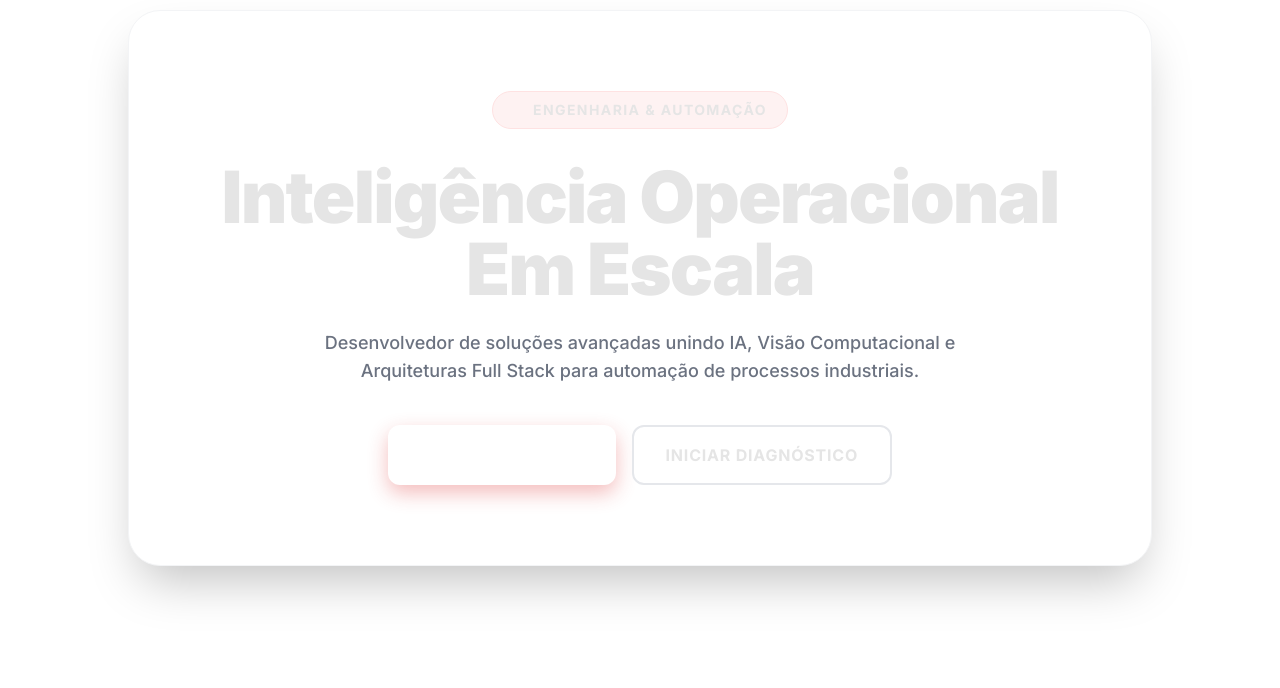
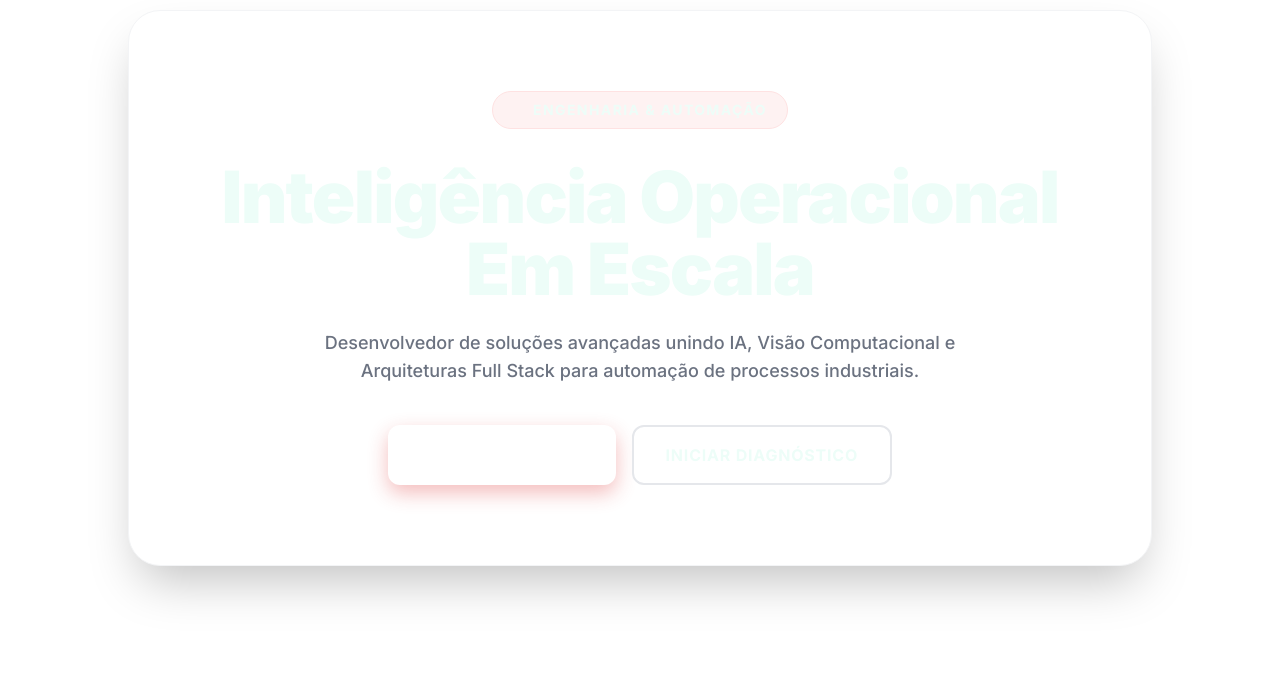
Before and after one commit to carlosdaniel003/Portf-lio, a Next.js app: page / in a window 1280 px wide. Shown: the part 112-800 px from the top of the page. Built offline with nearby package versions, Linux system fonts and the light colour scheme.

Commit message:
Create global visual system for landing page

```diff
--- a/src/app/globals.css
+++ b/src/app/globals.css
@@ -2,15 +2,87 @@
 @tailwind components;
 @tailwind utilities;
 
-@layer base {
-  body {
-    @apply bg-mach-dark text-mach-text antialiased;
-  }
+:root {
+  color-scheme: dark;
+  --bg: #061014;
+  --bg-soft: #0b1b22;
+  --panel: rgba(10, 25, 32, 0.74);
+  --panel-strong: rgba(13, 34, 42, 0.92);
+  --text: #edfdf8;
+  --muted: #8fb0aa;
+  --line: rgba(125, 255, 201, 0.16);
+  --accent: #27f29a;
+  --accent-2: #46d9ff;
+  --shadow: rgba(0, 0, 0, 0.35);
+}
+
+html.light {
+  color-scheme: light;
+  --bg: #f5fbfa;
+  --bg-soft: #e9f5f2;
+  --panel: rgba(255, 255, 255, 0.82);
+  --panel-strong: rgba(255, 255, 255, 0.96);
+  --text: #10201f;
+  --muted: #526965;
+  --line: rgba(14, 130, 94, 0.18);
+  --accent: #0b9d68;
+  --accent-2: #087f9d;
+  --shadow: rgba(16, 50, 48, 0.12);
+}
+
+* {
+  box-sizing: border-box;
+}
+
+html {
+  background: var(--bg);
+}
+
+body {
+  min-height: 100vh;
+  margin: 0;
+  background:
+    radial-gradient(circle at top left, color-mix(in srgb, var(--accent) 18%, transparent), transparent 30rem),
+    radial-gradient(circle at top right, color-mix(in srgb, var(--accent-2) 16%, transparent), transparent 28rem),
+    var(--bg);
+  color: var(--text);
+  overflow-x: hidden;
+}
+
+a {
+  color: inherit;
+  text-decoration: none;
+}
+
+::selection {
+  background: color-mix(in srgb, var(--accent) 45%, transparent);
+  color: var(--text);
 }
 
 @layer utilities {
-  .border-glow {
-    box-shadow: 0 0 15px rgba(220, 38, 38, 0.2);
-    border: 1px solid rgba(255, 0, 0, 0.5);
+  .portfolio-container {
+    @apply mx-auto w-full max-w-7xl px-5 sm:px-8;
+  }
+
+  .glass-card {
+    background: var(--panel);
+    border: 1px solid var(--line);
+    box-shadow: 0 24px 90px var(--shadow);
+    backdrop-filter: blur(18px);
+  }
+
+  .text-gradient {
+    background: linear-gradient(135deg, var(--text), var(--accent), var(--accent-2));
+    -webkit-background-clip: text;
+    background-clip: text;
+    color: transparent;
+  }
+
+  .soft-grid {
+    background-image:
+      linear-gradient(var(--line) 1px, transparent 1px),
+      linear-gradient(90deg, var(--line) 1px, transparent 1px);
+    background-size: 42px 42px;
+    mask-image: linear-gradient(to bottom, black, transparent 80%);
   }
 }
```
